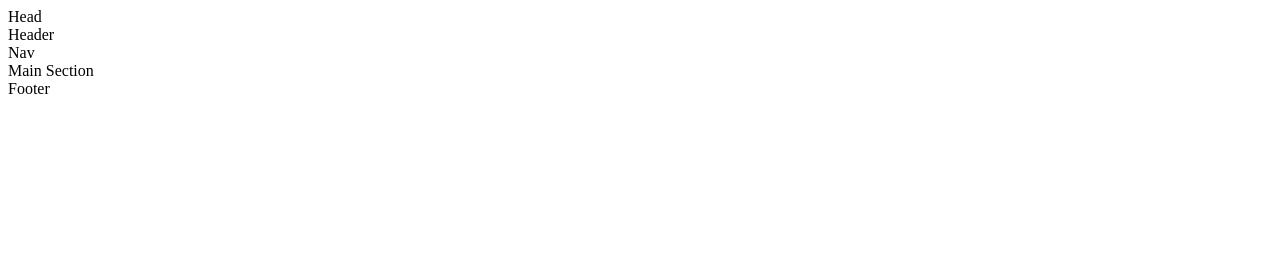
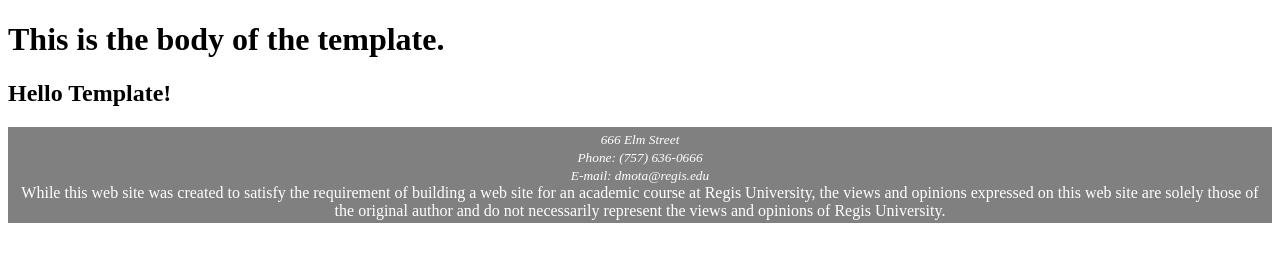
Before and after one commit to demism/CS336, a plain HTML site: page Mota-Assn3/template.html in a window 1280 px wide. Drawn offline with Linux system fonts and the light colour scheme.

Commit message:
Template Modified

```diff
--- a/Mota-Assn3/template.html
+++ b/Mota-Assn3/template.html
@@ -5,15 +5,37 @@
         Description: Template Page. -->
 <html lang="en-US">
     <head>
+          <meta charset="UTF-8">
+          <meta name="description" content="Personal Webpage">
+          <meta name="keywords" content="HTML, CSS, JavaScript, Resume, Biography">
+          <meta name="author" content="Demis Mota">
+          <meta name="robots" content="None">
+
         <title>Template Title</title>
-        Head
+        <style>
+            footer {
+                text-align: center;
+                padding: 3px;
+                background-color: Grey;
+                color:white;
+            }
+        </style>
     </head>
     <body>
+    <h1>This is the body of the template.</h1>
         <header>
-            Header
-            <nav>Nav</nav>
+            <nav></nav>
         </header>
-        <main>Main Section</main>
-        <footer>Footer</footer>
+        <main><h2>Hello Template!</h2></main>
+        <footer><address>
+            <small>666 Elm Street<br>
+            Phone: (757) 636-0666<br>
+            E-mail: dmota@regis.edu</small></address>
+            While this web site was created to satisfy the requirement of
+            building a web site for an academic course at Regis University, the
+            views and opinions expressed on this web site are solely those of
+            the original author and do not necessarily represent the views and
+            opinions of Regis University.
+        </footer>
     </body>
 </html>
```
